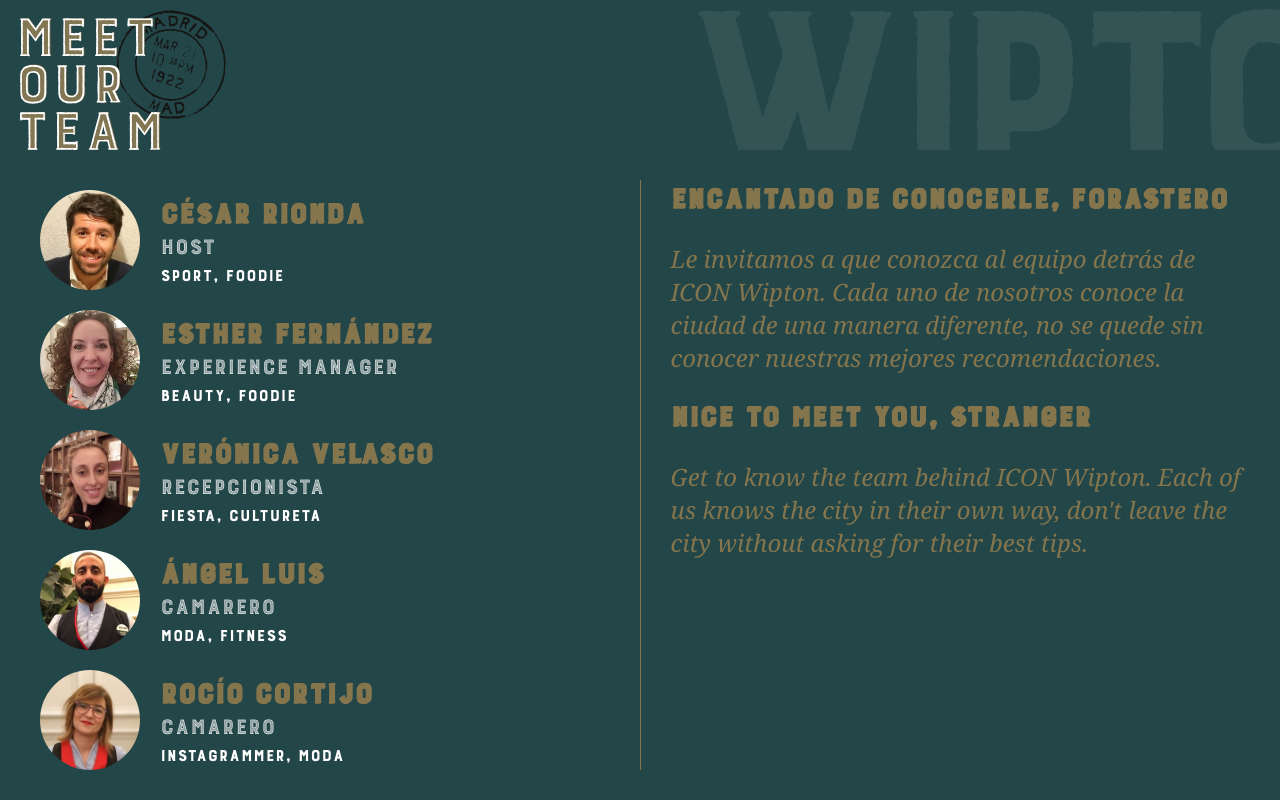
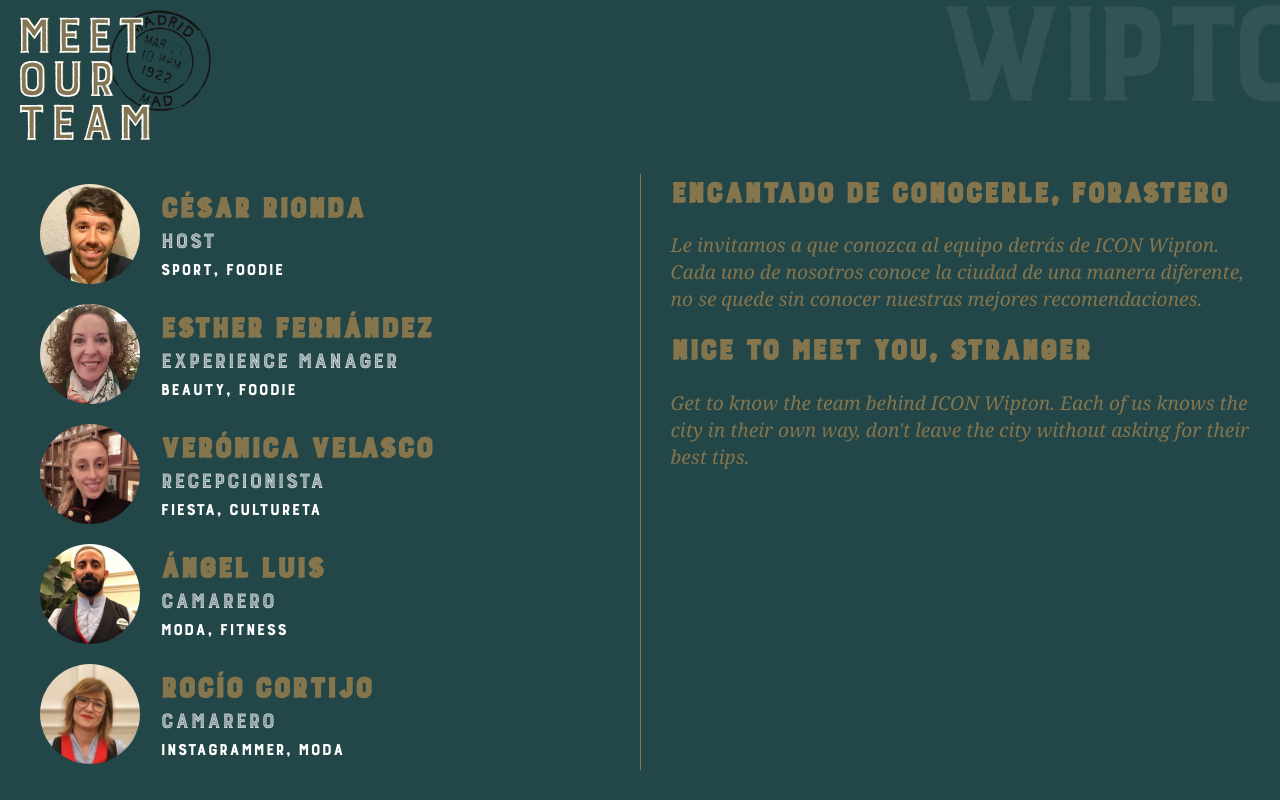
Before and after one commit to anderjuan/meettheteam, a plain HTML site: page index.html in a window 1280 px wide. Drawn offline with Linux system fonts and the light colour scheme.

Commit message:
font/header sizes adjustments

```diff
--- a/index.html
+++ b/index.html
@@ -10,7 +10,7 @@
 </head>
 <body>
     <div class="header">
-        <img class="logo "src="./assets/logo.svg" height="150px" onClick="window.location.reload();">
+        <img class="logo "src="./assets/logo.svg" onClick="window.location.reload();">
     </div>
     <div class="content">
         <div class="column" id="column-a">
--- a/style-hotelity.css
+++ b/style-hotelity.css
@@ -18,8 +18,9 @@ html,body {
 .header {
     height: 150px;
     background-color: #fff;
-    background: url(./assets/background-hotelity.svg) top left;
+    background: url(./assets/background-hotelity.svg) top right;
     background-size: cover;
+    background-repeat: no-repeat;
     overflow: visible;
 }
 .logo {
--- a/style.css
+++ b/style.css
@@ -32,13 +32,14 @@ html,body {
 .header {
     height: 150px;
     background-color: #234648;
-    background: url(./assets/background.svg) top left;
-    background-size: cover;
+    background: url(./assets/background.svg) top right;
+    background-size: contain;
+    background-repeat: no-repeat;
     overflow: visible;
 }
 .logo {
     box-sizing: border-box;
-    height: 150px;
+    height: 140px;
     padding-left: 20px;
     padding-top: 10px;
 }
@@ -91,5 +92,5 @@ html,body {
 .bio {
     font-family: Georgia, 'Times New Roman', Times, serif;
     font-style: italic;
-    font-size: 1.5em;
+    font-size: 1.2em;
 }
```
Also changed, not shown: index-hotelity.html (+2 -2 lines).
